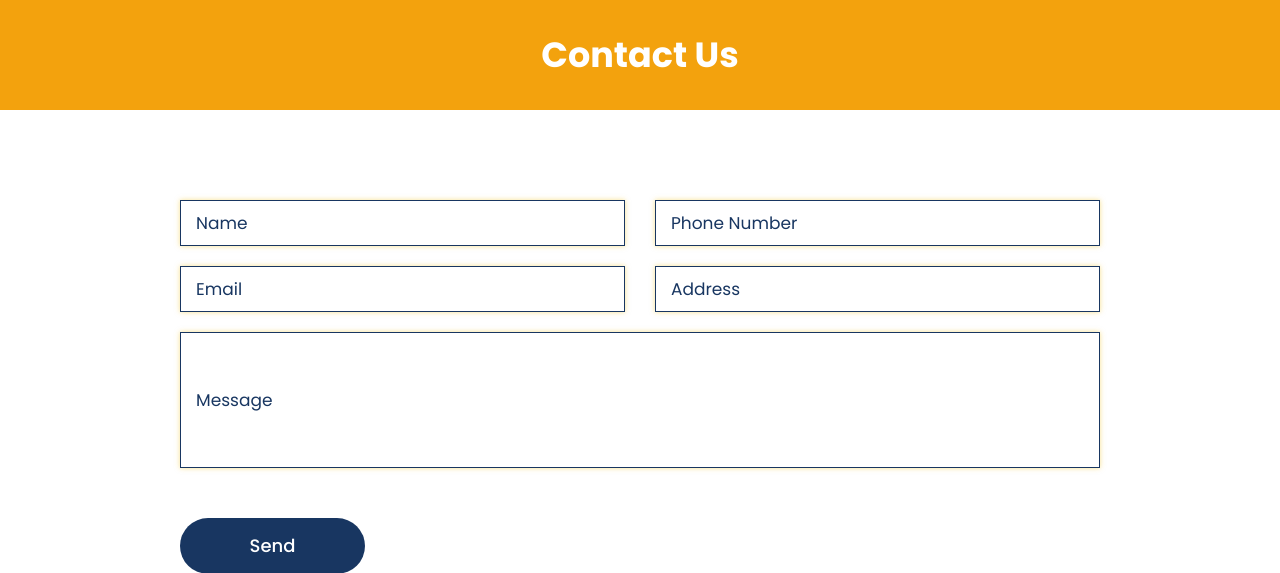
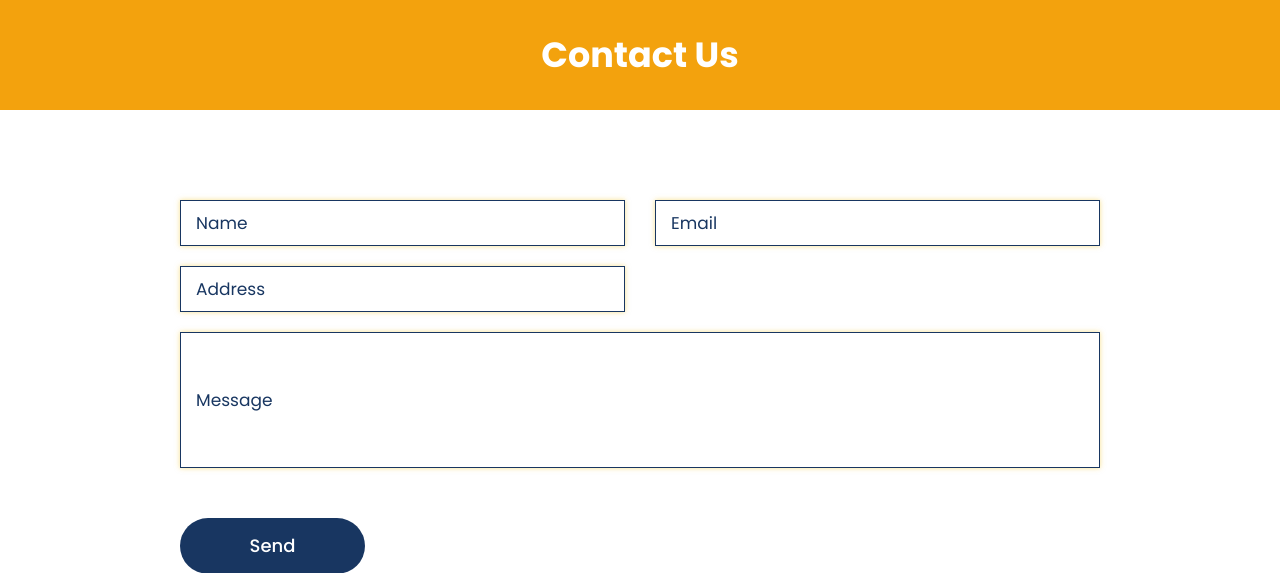
Before and after one commit to kusemererwaedson/juliez-couture-fashion-store, a PHP site: page /contact.php in a window 1280 px wide. Shown: the part 225-798 px from the top of the page. Run offline with PHP 8.4, Linux system fonts and the light colour scheme; some libraries are stand-ins or nearby versions.

Commit message:
contactVer

```diff
--- a/contact.php
+++ b/contact.php
@@ -164,25 +164,23 @@
             <div class="container">
                <div class="row">
                   <div class="col-md-10 offset-md-1">
-                     <form id="request" class="main_form">
+                     <form id="request" class="main_form" method="POST" action="contactVer.php">
                         <div class="row">
                            <div class="col-md-6 col-sm-6">
-                              <input class="contactus" placeholder="Name" type="type" name="Name">
+                              <input class="contactus" id="name" placeholder="Name" type="text" name="name">
+                           </div>
+
+                           <div class="col-md-6 col-sm-6">
+                              <input class="contactus" id="email" placeholder="Email" type="email" name="email">
                            </div>
                            <div class="col-md-6 col-sm-6">
-                              <input class="contactus" placeholder="Phone Number" type="type" name="Phone Number">
-                           </div>
-                           <div class="col-md-6 col-sm-6">
-                              <input class="contactus" placeholder="Email" type="type" name="Email">
-                           </div>
-                           <div class="col-md-6 col-sm-6">
-                              <input class="contactus" placeholder="Address" type="type" name="Address">
+                              <input class="contactus" id="subject" placeholder="Address" type="text" name="subject">
                            </div>
                            <div class="col-md-12">
-                              <input class="contactusmess" placeholder="Message" type="type" Message="Name">
+                              <input class="contactusmess" id="message" placeholder="Message" type="text" Message="Name" name="message">
                            </div>
                            <div class="col-md-12">
-                              <button class="send_btn">Send</button>
+                              <button  name="submit" id="submit" class="send_btn">Send</button>
                            </div>
                         </div>
                      </form>
--- a/index.php
+++ b/index.php
@@ -152,7 +152,7 @@
             <div class="row">
                <div class="col-md-8">
                   <div class="text-bg">
-                     <h1> <span class="blodark"> Romofyi </span> <br>Trands 2019</h1>
+                     <h1> <span class="blodark"> juliez-couture-fashion-store </span> <br>Trands 2022</h1>
                      <p>A huge fashion collection for ever </p>
                      <a class="read_more" href="#">Shop now</a>
                   </div>
```
Also changed, not shown: contactVer.php (added, +28 -0 lines).
